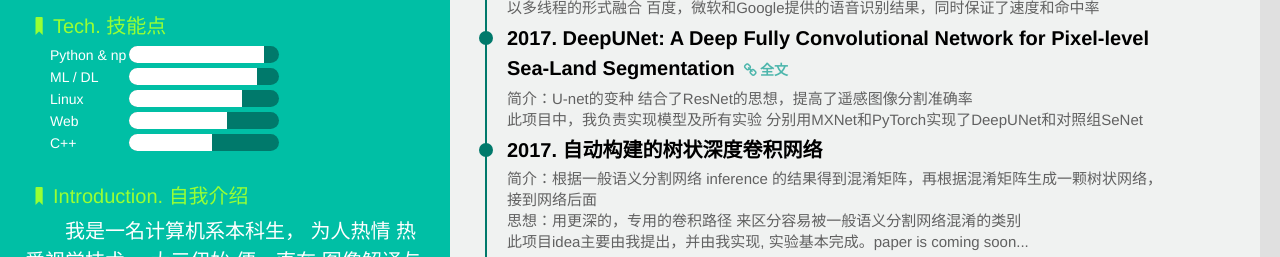
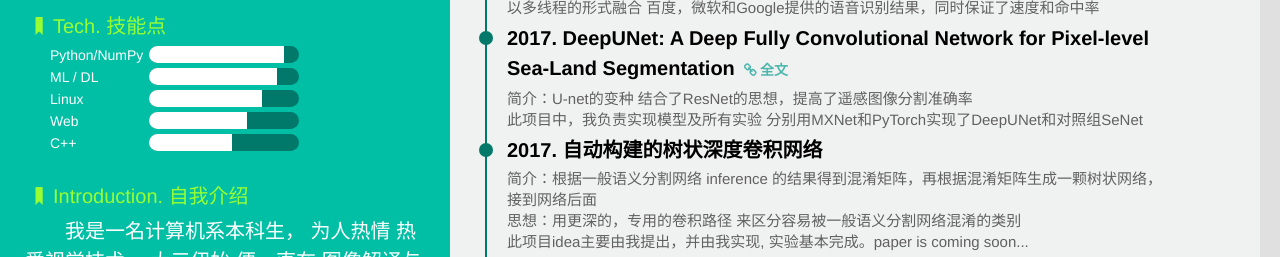
Before and after one commit to DIYer22/diyer22.github.com, a website: page project/cv/index.html in a window 1280 px wide. Shown: the part 974-1231 px from the top of the page. Drawn offline with Linux system fonts and the light colour scheme.

Commit message:
update CV

```diff
--- a/project/cv/index.html
+++ b/project/cv/index.html
@@ -81,8 +81,8 @@
             </li>
             <li class="skill">
                 <dt><i class="icon-bookmark"></i>Tech. 技能点</dt>
-                <dd>
-                    <div class="skill-name">Python &amp; np</div>
+                <dd style="width">
+                    <div class="skill-name">Python/NumPy</div>
                     <div class="skill-bar-wrap">
                         <div class="skill-bar" style="width: 90%"></div>
                     </div>
```
Also changed, not shown: project/cv/dist/css/print.min.css, project/cv/src/css/print.scss (line endings or trailing spaces).
